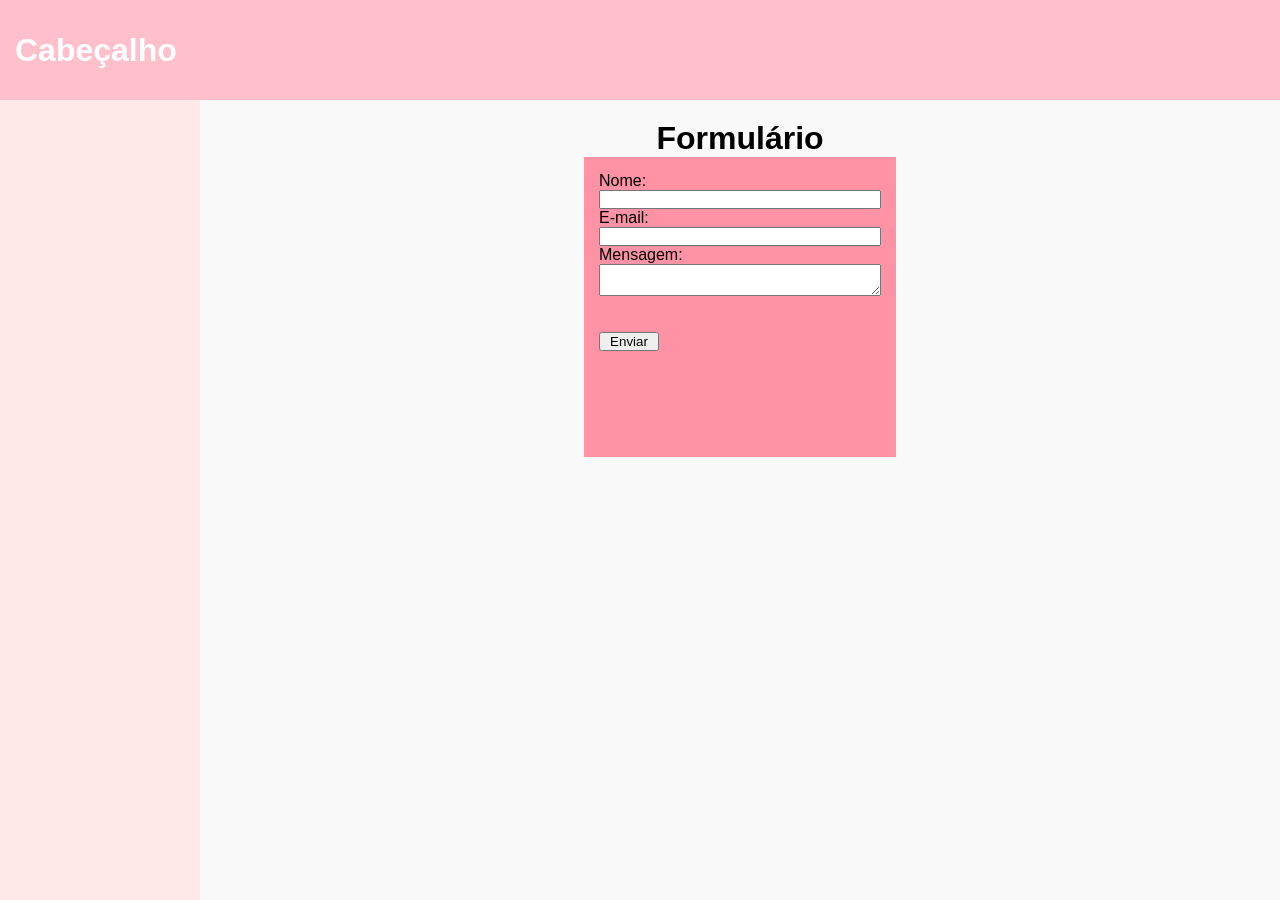
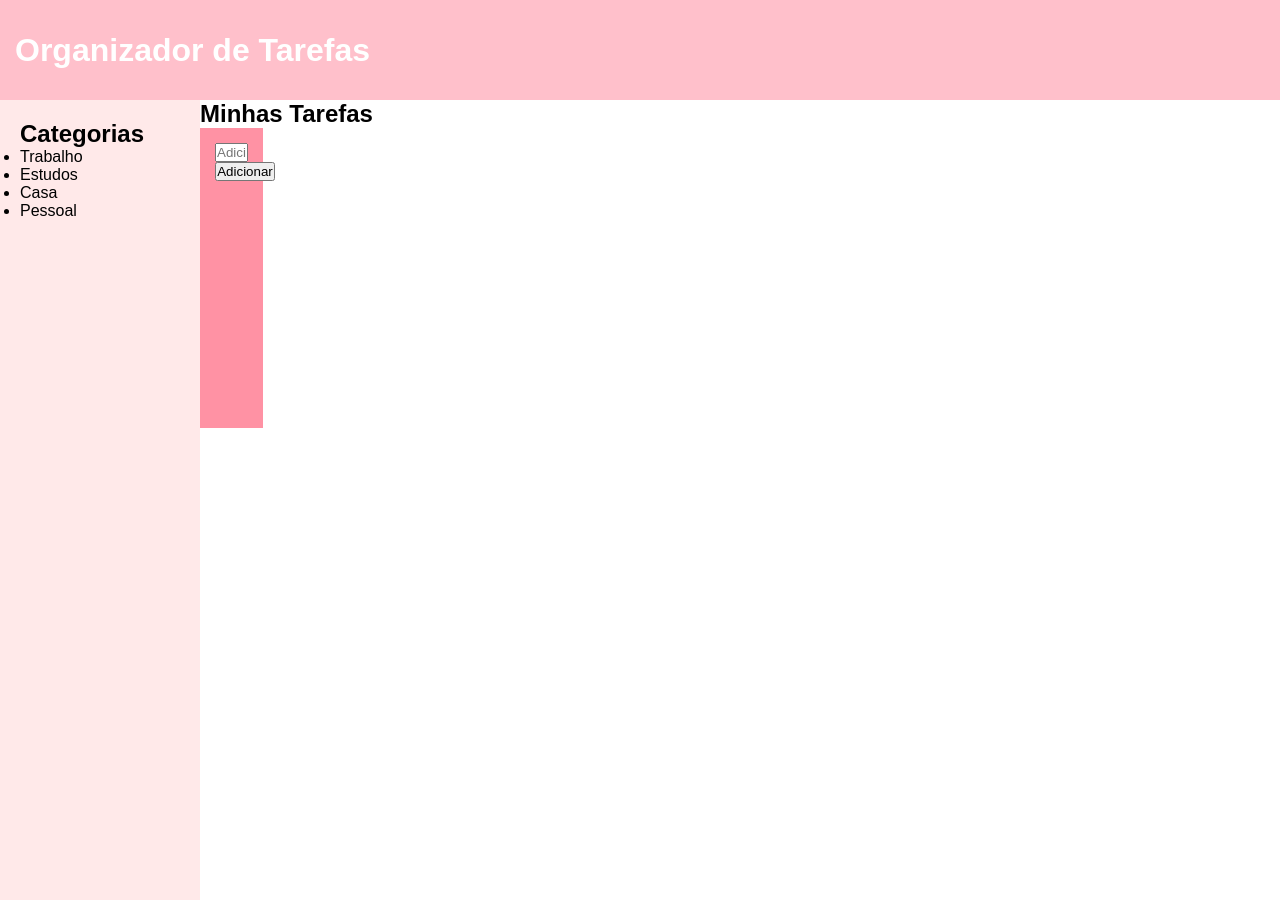
Before and after one commit to Ykessia/redes, a plain HTML site: page meusite/index.html in a window 1280 px wide. Drawn offline with Linux system fonts and the light colour scheme.

Commit message:
Update index.html

```diff
--- a/meusite/index.html
+++ b/meusite/index.html
@@ -3,31 +3,45 @@
 <head>
     <meta charset="UTF-8">
     <meta name="viewport" content="width=device-width, initial-scale=1.0">
-    <title>Layout Simples</title>
+    <title>Organizador de Tarefas</title>
     <link rel="stylesheet" href="style.css">
 </head>
 <body>
     <header>
-        <h1>Cabeçalho</h1>
+        <h1>Organizador de Tarefas</h1>
     </header>
     <div class="container">
-        <aside></aside>
-        <main class="content">
-            <h1>Formulário</h1>
-            <form action="" method="post">
-                <label for="nome">Nome:</label>
-                <input type="text" id="nome" name="nome" required>
+        <aside>
+            <h2>Categorias</h2>
+            <ul>
+                <li>Trabalho</li>
+                <li>Estudos</li>
+                <li>Casa</li>
+                <li>Pessoal</li>
+            </ul>
+        </aside>
+        <section>
+            <h2>Minhas Tarefas</h2>
+            <form id="taskForm">
+                <input type="text" id="taskInput" placeholder="Adicione uma nova tarefa" required>
+                <button type="submit">Adicionar</button>
+            </form>
+            <ul id="taskList"></ul>
+        </section>
+    </div>
+    <script>
+        const taskForm = document.getElementById('taskForm');
+        const taskInput = document.getElementById('taskInput');
+        const taskList = document.getElementById('taskList');
 
-                <label for="email">E-mail:</label>
-                <input type="email" id="email" name="email" required>
-
-                <label for="mensagem">Mensagem:</label>
-                <textarea id="mensagem" name="mensagem" ></textarea>
-                <br><br>
-
-                <button>Enviar</button>
-            </form>
-        </main>
-    </div>
+        taskForm.addEventListener('submit', function(e) {
+            e.preventDefault();
+            const newTask = taskInput.value;
+            const li = document.createElement('li');
+            li.textContent = newTask;
+            taskList.appendChild(li);
+            taskInput.value = '';
+        });
+    </script>
 </body>
 </html>
```
